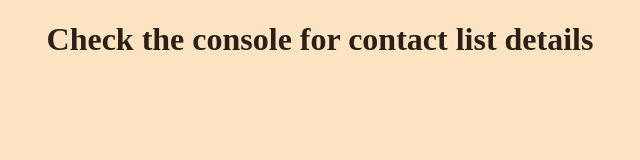
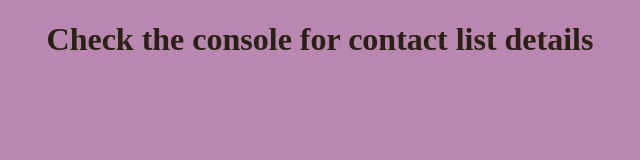
Before and after one commit to Sofia-Saltos/Assignment7SofiaSaltos, a plain HTML site: page public/index.html in a window 1280 px wide. Shown: the whole page, without its empty margins (320-960 px from the left). Drawn offline with Linux system fonts and the light colour scheme.

Commit message:
Background color

```diff
--- a/public/index.html
+++ b/public/index.html
@@ -5,7 +5,7 @@
     <title>Contact List</title>
     <style>
         body{
-            background-color: bisque;
+            background-color: rgb(185, 135, 175);
         }
         h1 {
             color: rgb(43, 32, 22);
```
